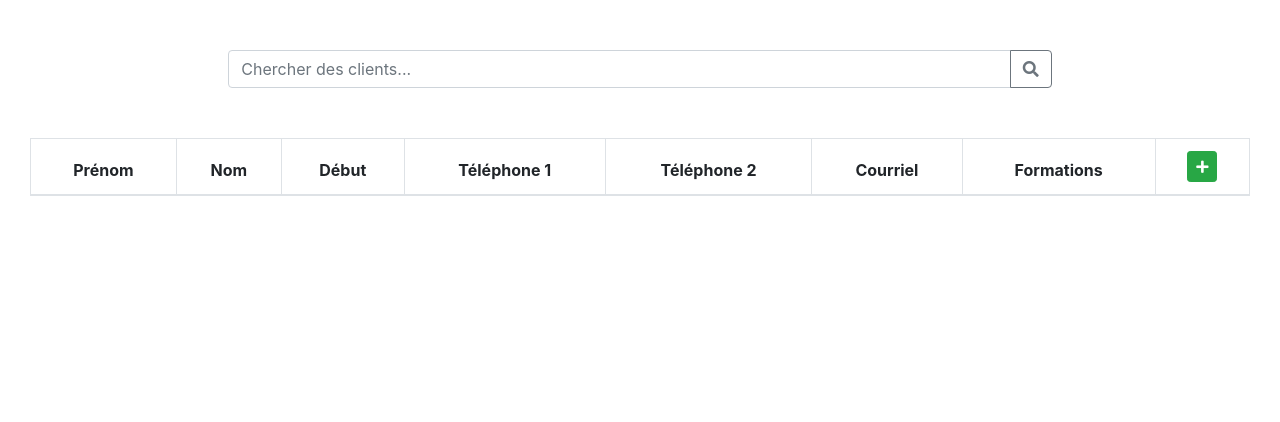
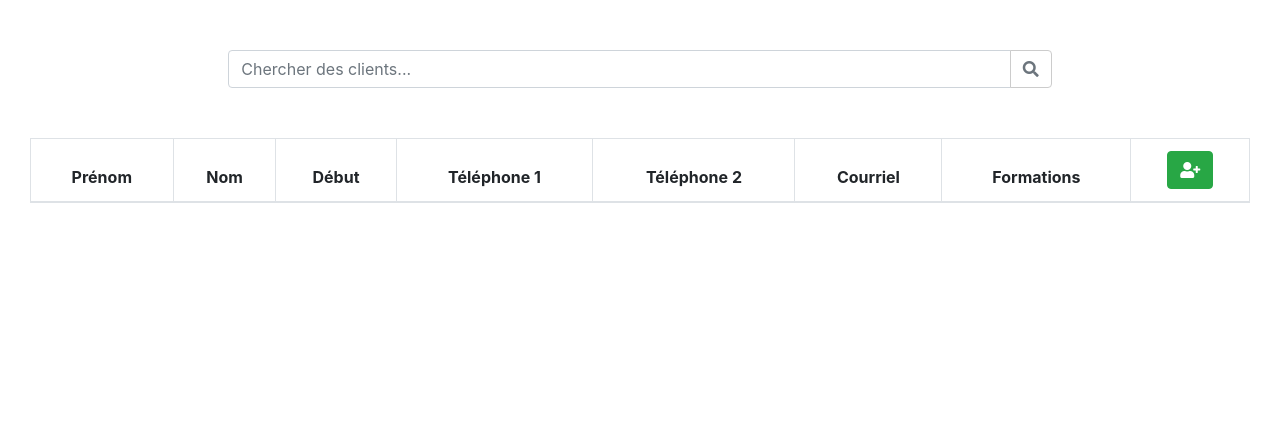
Before and after one commit to wbenfatto/centre-rire-2000, a PHP site: page /clients.php in a window 1280 px wide. Shown: the part 134-556 px from the top of the page. Run offline with PHP 8.4, Linux system fonts and the light colour scheme; data that the repository does not hold is empty; some libraries are stand-ins or nearby versions.

Commit message:
clients done

```diff
--- a/assets/css/styles.css
+++ b/assets/css/styles.css
@@ -87,3 +87,7 @@ input:focus, input.form-control:focus {
 .container-fluid{
     min-height: calc(100vh - 352px);
 }
+
+.btn-outline-secondary{
+    border: 1px solid #ccc;
+}
--- a/clients.php
+++ b/clients.php
@@ -46,7 +46,7 @@
                 <th>Téléphone 2</th>
                 <th>Courriel</th>
                 <th>Formations</th>
-                <th><a class="btn btn-success btn-sm" href="/client-create.php"><i class="fas fa-plus"></i></a></th>
+                <th><a class="btn btn-success" href="/client-create.php"><i class="fas fa-user-plus"></i></a></th>
             </tr>
             </thead>
             <tbody>
--- a/parts/header.php
+++ b/parts/header.php
@@ -13,6 +13,7 @@
     <script src="https://cdnjs.cloudflare.com/ajax/libs/jqueryui/1.12.1/jquery-ui.min.js"></script>
     <script src="https://jqueryui.com/resources/demos/datepicker/i18n/datepicker-fr.js"></script>
     <script src="https://maxcdn.bootstrapcdn.com/bootstrap/4.0.0/js/bootstrap.min.js" integrity="sha384-JZR6Spejh4U02d8jOt6vLEHfe/JQGiRRSQQxSfFWpi1MquVdAyjUar5+76PVCmYl" crossorigin="anonymous"></script>
+    <script src="https://cdnjs.cloudflare.com/ajax/libs/jquery.mask/1.14.16/jquery.mask.min.js"></script>
 </head>
 <body>
 <?php include_once 'navbar.php'; ?>
```
Also changed, not shown: client-create.php (+9 -3 lines), client.php (+11 -2 lines).
